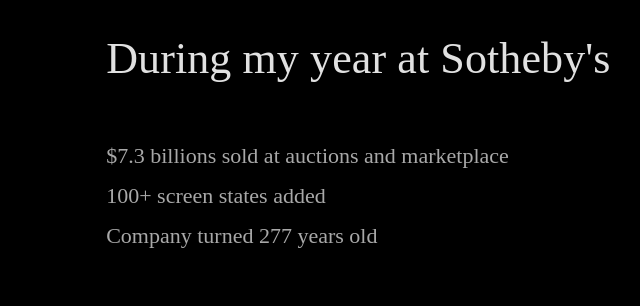
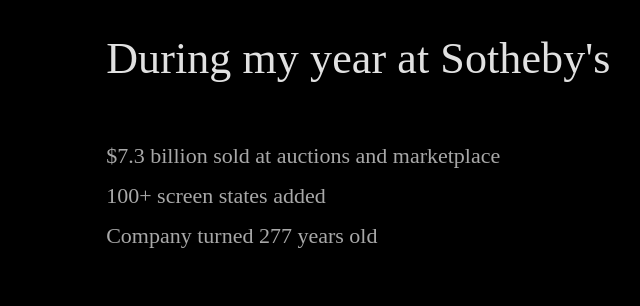
Before and after one commit to CrankLukas/cranklukas.github.io, a plain HTML site: page sothebys.html in a window 1280 px wide. Shown: the part 5140-5446 px from the top of the page, 65-705 px from the left. Drawn offline with Linux system fonts and the light colour scheme; a web font is replaced by a local one.

Commit message:
Update sothebys.html

```diff
--- a/sothebys.html
+++ b/sothebys.html
@@ -60,7 +60,7 @@
 				<div class="project-section project-outro">
 					<h5>During my year at Sotheby's</h5>
 
-					<span>$7.3 billions sold at auctions and marketplace <br>100+ screen states added<br> Company turned 277 years old</span>
+					<span>$7.3 billion sold at auctions and marketplace <br>100+ screen states added<br> Company turned 277 years old</span>
 
 					<div class="project-section-role">
 						<div class="project-section-role-header">My roles</div>
```
